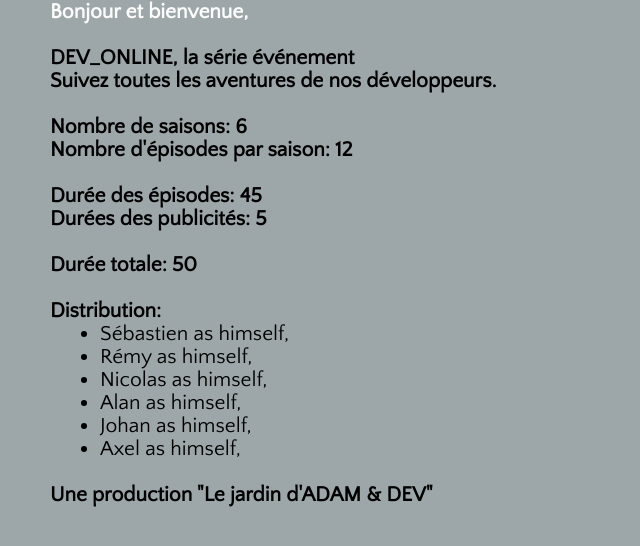
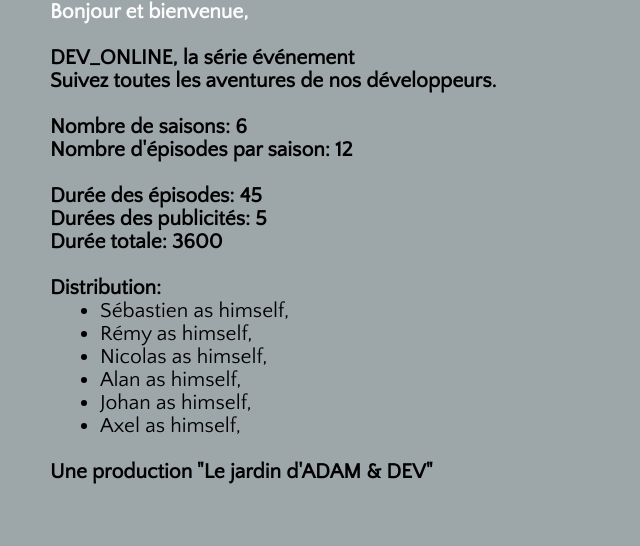
Before and after one commit to SRDEVWEB/Cours_JS, a plain HTML site: page index.html in a window 1280 px wide. Shown: the whole page, without its empty margins (0-640 px from the left). Drawn offline with Linux system fonts and the light colour scheme.

Commit message:
Correction Temps total

```diff
--- a/script.js
+++ b/script.js
@@ -15,7 +15,7 @@ function bonjour()
     let commercialTime =5;
     document.getElementById('tpspub').innerHTML= commercialTime;
 
-    let totalShowTime = episodeTime+commercialTime;
+    let totalShowTime = numberOfSeasons*(numberOfEpisodes*(episodeTime+commercialTime));
     document.getElementById('tpstotal').innerHTML= totalShowTime;
 
 }
```
Also changed, not shown: index.html (+0 -2 lines).
